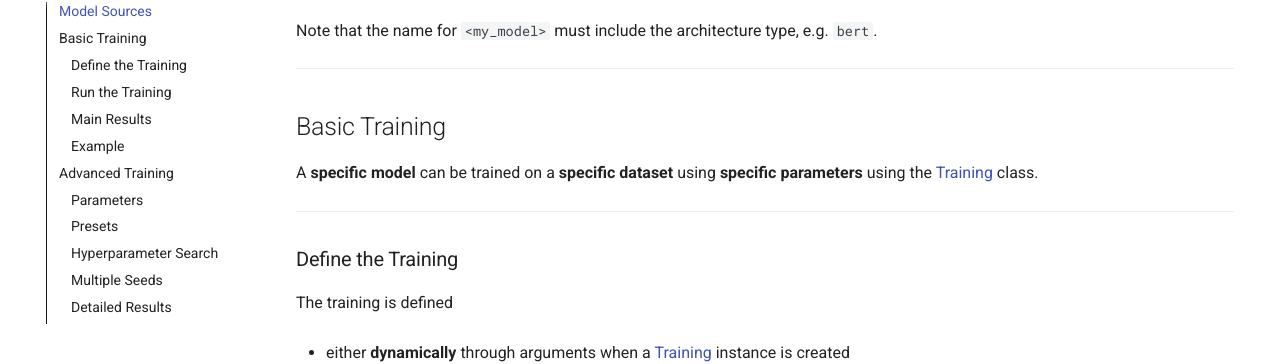
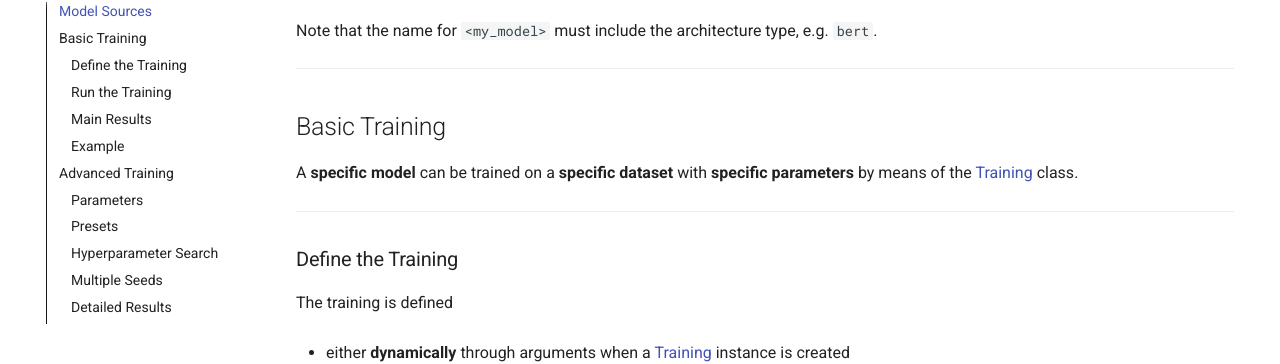
Before and after one commit to flxst/nerblackbox, an MkDocs documentation site: the page built from docs/docs/training.md, in a window 1280 px wide and 900 px high, scrolled down 473 px. Shown: the part 97-461 px from the top of the window. Built offline with MkDocs 1.6.1 and Material for MkDocs 9.7.7, drawn with Linux system fonts in a browser that asks for light colours.

Commit message:
docs: small fixes

```diff
--- a/docs/docs/training.md
+++ b/docs/docs/training.md
@@ -20,7 +20,7 @@ Note that the name for `<my_model>` must include the architecture type, e.g. `be
 -----------
 ## Basic Training
 
-A **specific model** can be trained on a **specific dataset** using **specific parameters** using the [Training](../python_api/training) class.
+A **specific model** can be trained on a **specific dataset** with **specific parameters** by means of the [Training](../python_api/training) class.
 
 -----------
 ### Define the Training
@@ -101,7 +101,7 @@ An English BERT model can be trained on the CoNLL-2003 dataset like this:
 ### Parameters
 
 **nerblackbox** uses a large amount of default (hyper)parameters that can be customized as needed.
-The concerned parameters just need to be specified when [the training is defined](#define-a-training),
+The concerned parameters just need to be specified when [the training is defined](#define-the-training),
 either statically or dynamically.
 
 - In the **static** case, a training configuration file may look like this:
```
